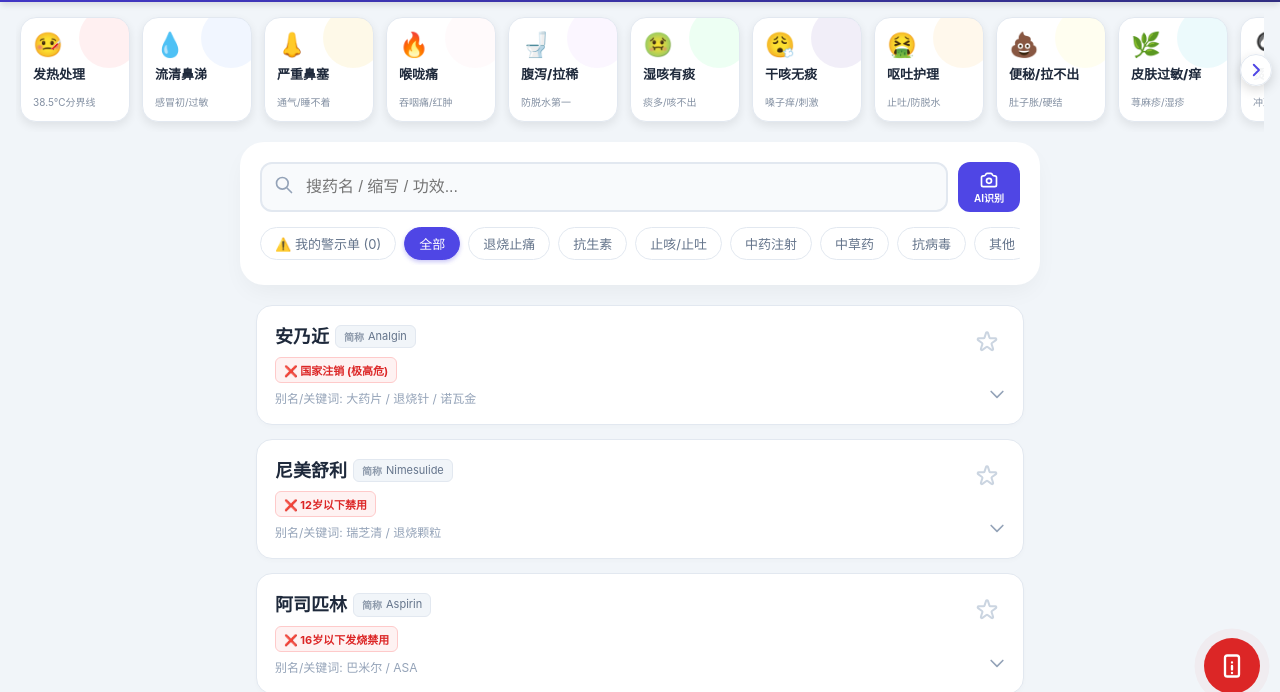
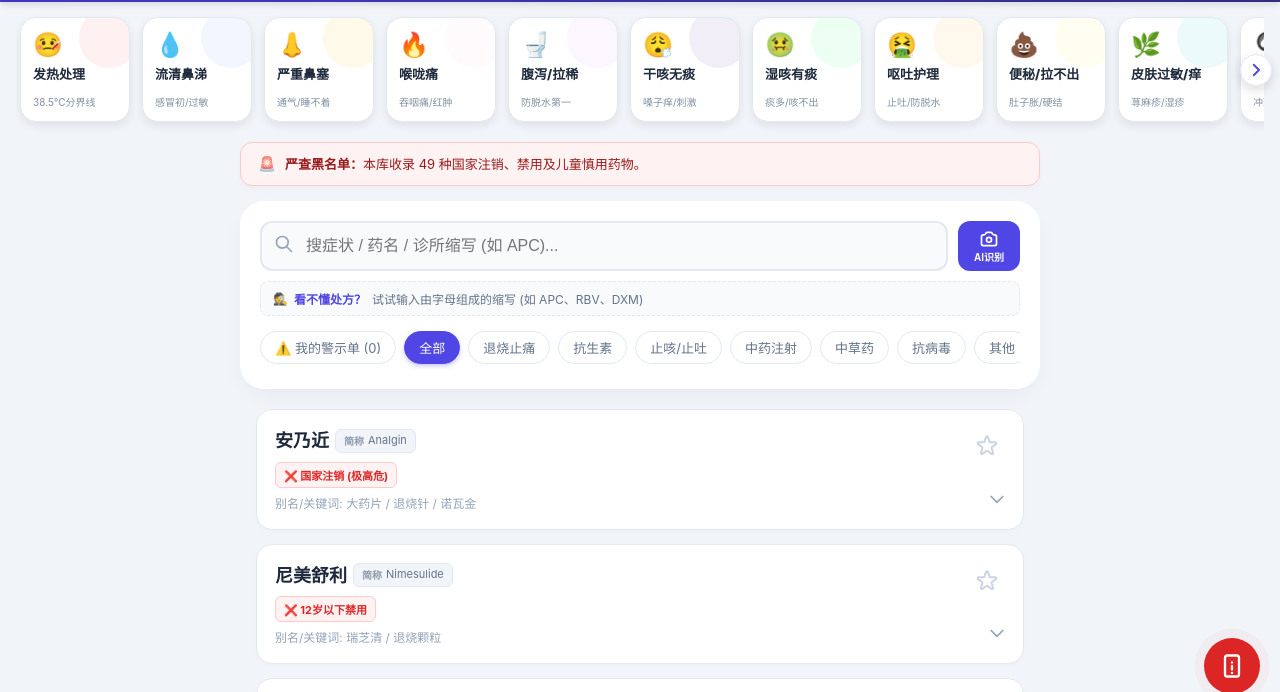
Before and after one commit to woshishui112/index.html, a plain HTML site: page index.html in a window 1280 px wide. Shown: the part 86-778 px from the top of the page. Drawn offline with Linux system fonts and the light colour scheme.

Commit message:
Update index.html

```diff
--- a/index.html
+++ b/index.html
@@ -45,13 +45,12 @@
         .icon-btn { background: rgba(255,255,255,0.2); border: none; color: white; width: 36px; height: 36px; border-radius: 50%; display: flex; align-items: center; justify-content: center; cursor: pointer; transition: 0.2s; }
         .icon-btn:active { transform: scale(0.9); background: rgba(255,255,255,0.3); }
 
-        /* === 指南卡片区 (带箭头) === */
-        .guide-section { margin: -25px 0 10px 0; padding: 0 16px; position: relative; z-index: 101; }
+        /* 指南卡片区 */
+        .guide-section { margin: -25px 0 10px 0; padding: 0 16px; position: relative; z-index: 101; transition: all 0.3s; }
+        .guide-section.hidden { display: none; }
 
-        /* 箭头容器 */
         .guide-wrapper { position: relative; }
 
-        /* 左右箭头样式 */
         .nav-arrow {
             position: absolute; top: 50%; transform: translateY(-50%);
             width: 32px; height: 32px; border-radius: 50%;
@@ -61,36 +60,24 @@
             color: var(--primary);
             display: flex; align-items: center; justify-content: center;
             z-index: 105; cursor: pointer; transition: all 0.3s;
-            opacity: 0; pointer-events: none; /* 默认隐藏 */
+            opacity: 0; pointer-events: none;
         }
-        /* 显示状态 */
         .nav-arrow.visible { opacity: 1; pointer-events: auto; }
         .nav-arrow:active { transform: translateY(-50%) scale(0.9); background: #f1f5f9; }
-
         .nav-arrow.left { left: -8px; }
         .nav-arrow.right { right: -8px; }
-
         body.dark-mode .nav-arrow { background: #334155; color: white; border-color: #475569; }
 
         .guide-scroll { display: flex; gap: 12px; overflow-x: auto; padding: 10px 4px; scrollbar-width: none; -webkit-overflow-scrolling: touch; scroll-behavior: smooth; }
         .guide-scroll::-webkit-scrollbar { display: none; }
 
         .guide-card {
-            flex: 0 0 auto;
-            width: 110px;
-            height: 105px;
-            background: var(--card-bg);
-            border-radius: 16px;
-            padding: 12px;
+            flex: 0 0 auto; width: 110px; height: 105px;
+            background: var(--card-bg); border-radius: 16px; padding: 12px;
             box-shadow: 0 4px 10px rgba(0,0,0,0.08);
-            display: flex;
-            flex-direction: column;
-            justify-content: space-between;
-            cursor: pointer;
-            transition: transform 0.2s;
-            border: 1px solid var(--border);
-            position: relative;
-            overflow: hidden;
+            display: flex; flex-direction: column; justify-content: space-between;
+            cursor: pointer; transition: transform 0.2s;
+            border: 1px solid var(--border); position: relative; overflow: hidden;
         }
         .guide-card:active { transform: scale(0.95); }
         .guide-icon { font-size: 24px; margin-bottom: 5px; }
@@ -98,17 +85,33 @@
         .guide-sub { font-size: 10px; color: var(--text-sub); opacity: 0.8; margin-top: 2px; }
         .guide-bg { position: absolute; top: -10px; right: -10px; width: 60px; height: 60px; border-radius: 50%; opacity: 0.15; }
 
+        /* 警示横幅样式 */
+        .alert-banner {
+            max-width: 800px; margin: 0 16px 15px 16px;
+            background: #fef2f2; border: 1px solid #fecaca; border-radius: 12px;
+            padding: 10px 16px; color: #991b1b; font-size: 13px; line-height: 1.4;
+            display: flex; align-items: center; box-shadow: 0 2px 6px rgba(220,38,38,0.05);
+        }
+        @media (min-width: 832px) { .alert-banner { margin: 0 auto 15px auto; } }
+        body.dark-mode .alert-banner { background: rgba(127, 29, 29, 0.2); border-color: rgba(127, 29, 29, 0.4); color: #fca5a5; }
+        .pulse-icon { margin-right: 8px; font-size: 16px; animation: pulseText 2s infinite; }
+        @keyframes pulseText { 0% { opacity: 1; transform: scale(1); } 50% { opacity: 0.6; transform: scale(0.9); } 100% { opacity: 1; transform: scale(1); } }
+
         /* 搜索区样式 */
         .search-section { background: var(--card-bg); padding: 20px; border-radius: 24px; box-shadow: 0 10px 25px -5px rgba(0,0,0,0.05); margin: 0 16px 20px 16px; transition: background 0.3s; }
         @media (min-width: 832px) { .search-section { margin: 0 auto 20px auto; max-width: 800px; } }
 
-        .search-container { position: relative; display: flex; gap: 10px; margin-bottom: 15px; }
+        .search-container { position: relative; display: flex; gap: 10px; margin-bottom: 10px; } /* 底部间距调小给提示语 */
         input { width: 100%; padding: 14px 14px 14px 44px; font-size: 16px; border: 2px solid var(--border); border-radius: 12px; outline: none; transition: all 0.3s; background: var(--input-bg); color: var(--text-main); }
         input:focus { border-color: var(--primary); background: var(--card-bg); box-shadow: 0 0 0 3px rgba(79, 70, 229, 0.1); }
         .search-icon { position: absolute; left: 14px; top: 50%; transform: translateY(-50%); color: #94a3b8; }
 
         .cam-btn { background: var(--primary); color: white; border: none; padding: 0 16px; border-radius: 12px; font-weight: bold; cursor: pointer; display: flex; flex-direction: column; align-items: center; justify-content: center; font-size: 10px; min-width: 60px; transition: 0.2s; }
         .cam-btn:active { transform: scale(0.95); background: #3730a3; }
+
+        /* [新增] 缩写搜索提示 */
+        .search-hint { font-size: 12px; color: var(--text-sub); margin-bottom: 15px; display: flex; align-items: center; gap: 6px; background: var(--input-bg); padding: 8px 12px; border-radius: 8px; border: 1px dashed var(--border); }
+        .search-hint b { color: var(--primary); }
 
         /* 标签按钮 */
         .tags { display: flex; gap: 8px; overflow-x: auto; padding-bottom: 5px; -webkit-overflow-scrolling: touch; scrollbar-width: none; }
@@ -218,26 +221,28 @@
     </header>
 
     <!-- 症状对策指南区 (带左右箭头) -->
-    <div class="guide-section">
+    <div class="guide-section" id="guideSection">
         <h4 style="margin: 0 0 10px 0; color: white; font-size: 14px; opacity: 0.9;">📋 症状对策 / 快速查阅</h4>
 
-        <!-- 箭头包裹层 -->
         <div class="guide-wrapper">
-            <!-- 左箭头 -->
             <button class="nav-arrow left" id="navLeft" onclick="scrollGuide(-1)">
                 <svg width="20" height="20" fill="none" stroke="currentColor" stroke-width="2.5" viewBox="0 0 24 24"><path stroke-linecap="round" stroke-linejoin="round" d="M15 19l-7-7 7-7"></path></svg>
             </button>
 
-            <!-- 滚动区域 -->
             <div class="guide-scroll" id="guideContainer" onscroll="checkArrows()">
                 <!-- JS 生成卡片 -->
             </div>
 
-            <!-- 右箭头 -->
             <button class="nav-arrow right visible" id="navRight" onclick="scrollGuide(1)">
                 <svg width="20" height="20" fill="none" stroke="currentColor" stroke-width="2.5" viewBox="0 0 24 24"><path stroke-linecap="round" stroke-linejoin="round" d="M9 5l7 7-7 7"></path></svg>
             </button>
         </div>
+    </div>
+
+    <!-- 警示横幅 -->
+    <div class="alert-banner">
+        <div class="pulse-icon">🚨</div>
+        <div><b>严查黑名单：</b>本库收录 49 种国家注销、禁用及儿童慎用药物。</div>
     </div>
 
     <div class="search-section">
@@ -246,12 +251,16 @@
                 <span class="search-icon">
                     <svg width="20" height="20" fill="none" stroke="currentColor" stroke-width="2" viewBox="0 0 24 24"><path stroke-linecap="round" stroke-linejoin="round" d="M21 21l-6-6m2-5a7 7 0 11-14 0 7 7 0 0114 0z"></path></svg>
                 </span>
-                <input type="text" id="searchInput" placeholder="搜药名 / 缩写 / 功效..." oninput="renderList()">
+                <input type="text" id="searchInput" placeholder="搜症状 / 药名 / 诊所缩写 (如 APC)..." oninput="searchAll()">
             </div>
             <button class="cam-btn" onclick="startScan()">
                 <svg width="20" height="20" fill="none" stroke="currentColor" stroke-width="2" viewBox="0 0 24 24"><path stroke-linecap="round" stroke-linejoin="round" d="M3 9a2 2 0 012-2h.93a2 2 0 001.664-.89l.812-1.22A2 2 0 0110.07 4h3.86a2 2 0 011.664.89l.812 1.22A2 2 0 0018.07 7H19a2 2 0 012 2v9a2 2 0 01-2 2H5a2 2 0 01-2-2V9z"></path><path stroke-linecap="round" stroke-linejoin="round" d="M15 13a3 3 0 11-6 0 3 3 0 016 0z"></path></svg>
                 AI识别
             </button>
+        </div>
+        <!-- [新增] 缩写搜索提示 -->
+        <div class="search-hint">
+            <span>🕵️</span> <b>看不懂处方？</b> 试试输入由字母组成的缩写 (如 APC、RBV、DXM)
         </div>
         <div class="tags" id="categoryTags">
             <!-- JS生成标签 -->
@@ -376,7 +385,7 @@
                 bg: "#ff9a9e",
                 content: {
                     good: "✅ <b>首选药物：</b><br>1. 对乙酰氨基酚 (泰诺林)<br>2. 布洛芬 (美林)<br><small>*只选一种，间隔4-6小时。</small>",
-                    bad: "❌ <b>千万别做：</b><br>1. 捂汗 (导致热惊厥)<br>2. 酒精擦身 (中毒风险)<br>3. 两种退烧药混吃",
+                    bad: "❌ <b>千万别做：</b><br>1. 捂汗 (导致热惊厥)<br>2. 酒精擦身 (中毒风险)<br>3. 两种退烧药混吃<br>🚫 <b>绝对禁用：</b>安乃近、尼美舒利、氨基比林、阿司匹林(儿童)、赖氨匹林。",
                     info: "💡 <b>就医信号：</b><br>精神状态差、持续高烧不退、出现皮疹或呼吸困难。"
                 }
             },
@@ -387,7 +396,7 @@
                 bg: "#a1c4fd",
                 content: {
                     good: "✅ <b>推荐方案：</b><br>1. 生理盐水洗鼻 (最安全)<br>2. 扑尔敏/氯雷他定 (抗过敏药可止涕)<br>3. 多喝温水",
-                    bad: "❌ <b>避坑：</b><br>1. 别吃抗生素 (清鼻涕多为病毒或过敏)<br>2. 别用纸巾用力擤 (防中耳炎)",
+                    bad: "❌ <b>避坑：</b><br>1. 别吃抗生素 (清鼻涕多为病毒或过敏)<br>2. 别用纸巾用力擤 (防中耳炎)<br>🚫 <b>禁用：</b>萘甲唑啉(滴鼻净)、艾畅(老版)。",
                     info: "💡 <b>区分：</b><br>清鼻涕通常是感冒初期或过敏；黄脓鼻涕可能是细菌感染或感冒后期。"
                 }
             },
@@ -420,8 +429,19 @@
                 bg: "#e0c3fc",
                 content: {
                     good: "✅ <b>核心治疗：</b><br>1. 口服补液盐III (ORS) <b>最重要！</b><br>2. 蒙脱石散 (物理止泻)<br>3. 益生菌",
-                    bad: "❌ <b>禁忌：</b><br>1. 禁食 (拉肚子更要吃易消化食物)<br>2. 儿童禁用洛哌丁胺 (易致肠梗阻)",
+                    bad: "❌ <b>禁忌：</b><br>1. 禁食 (拉肚子更要吃易消化食物)<br>🚫 <b>禁用：</b>洛哌丁胺(易蒙停-儿童禁用)、诺氟沙星(影响骨骼)。",
                     info: "💡 <b>注意：</b><br>如果出现眼窝凹陷、尿量减少、精神萎靡，说明严重脱水，必须马上去医院！"
+                }
+            },
+            {
+                icon: "😮‍💨",
+                title: "干咳无痰",
+                subtitle: "嗓子痒/刺激",
+                bg: "#a18cd1",
+                content: {
+                    good: "✅ <b>推荐药物：</b><br>1. 右美沙芬 (中枢镇咳)<br>2. 蜂蜜 (1岁以上)<br>3. 润喉糖 (缓解刺激)",
+                    bad: "❌ <b>避坑：</b><br>乱用抗生素 (头孢无效)<br>🚫 <b>禁用：</b>可待因(罂粟壳)、异丙嗪(非那根)、复方甘草片。",
+                    info: "💡 <b>注意：</b><br>如果是夜间咳嗽剧烈，可能与过敏或鼻涕倒流有关。"
                 }
             },
             {
@@ -436,29 +456,16 @@
                 }
             },
             {
-                icon: "😮‍💨",
-                title: "干咳无痰",
-                subtitle: "嗓子痒/刺激",
-                bg: "#a18cd1",
-                content: {
-                    good: "✅ <b>推荐药物：</b><br>1. 右美沙芬 (中枢镇咳)<br>2. 蜂蜜 (1岁以上)<br>3. 润喉糖 (缓解刺激)",
-                    bad: "❌ <b>避坑：</b><br>1. 乱用抗生素 (头孢无效)<br>2. 长期吃甘草片 (成瘾)",
-                    info: "💡 <b>注意：</b><br>如果是夜间咳嗽剧烈，可能与过敏或鼻涕倒流有关。"
-                }
-            },
-            // [新增] 1. 呕吐
-            {
                 icon: "🤮",
                 title: "呕吐护理",
                 subtitle: "止吐/防脱水",
                 bg: "#ffcc80",
                 content: {
                     good: "✅ <b>正确步骤：</b><br>1. 暂停进食1-2小时让胃休息<br>2. 少量多次喝口服补液盐或水<br>3. 侧卧睡姿防呛咳",
-                    bad: "❌ <b>禁忌：</b><br>1. 强迫进食 (会吐更厉害)<br>2. 自行服用止吐药 (很多止吐药儿童禁用，如甲氧氯普胺)",
+                    bad: "❌ <b>禁忌：</b><br>强迫进食 (会吐更厉害)<br>🚫 <b>慎用：</b>甲氧氯普胺(胃复安-儿童易致锥体外系反应)。",
                     info: "💡 <b>警惕：</b><br>若呕吐呈喷射状、伴剧烈头痛或精神极差，可能是脑炎或肠梗阻，速去医院。"
                 }
             },
-            // [新增] 2. 便秘
             {
                 icon: "💩",
                 title: "便秘/拉不出",
@@ -466,11 +473,10 @@
                 bg: "#fff59d",
                 content: {
                     good: "✅ <b>安全用药：</b><br>1. 乳果糖 (最安全，软化大便)<br>2. 开塞露 (仅限临时救急)<br>3. 多吃西梅/火龙果",
-                    bad: "❌ <b>避坑：</b><br>1. 长期喝番泻叶/肠清茶 (会导致结肠黑变病)<br>2. 给孩子用“果导片” (已注销致癌物)",
+                    bad: "❌ <b>避坑：</b><br>长期喝番泻叶/肠清茶<br>🚫 <b>禁用：</b>酚酞片(果导片-致癌已注销)。",
                     info: "💡 <b>警惕：</b><br>超过3天不排便且伴有腹痛、呕吐、不排气，警惕肠梗阻。"
                 }
             },
-            // [新增] 3. 过敏
             {
                 icon: "🌿",
                 title: "皮肤过敏/痒",
@@ -482,7 +488,6 @@
                     info: "💡 <b>致命信号：</b><br>若出现<b>呼吸困难</b>、声音嘶哑或嘴唇肿胀，是喉头水肿 (会窒息)，必须立刻打120！"
                 }
             },
-            // [新增] 4. 烫伤
             {
                 icon: "🍳",
                 title: "烫伤急救",
@@ -512,7 +517,7 @@
                 bg: "#4facfe",
                 content: {
                     good: "✅ <b>对症治疗：</b><br>1. 奥司他韦 (仅限流感)<br>2. 生理盐水洗鼻<br>3. 多休息多喝水",
-                    bad: "❌ <b>无特效药：</b><br>普通病毒感冒没有特效药！<br>乱吃抗病毒口服液多为心理安慰。",
+                    bad: "❌ <b>无特效药：</b><br>普通病毒感冒没有特效药！<br>乱吃抗病毒口服液多为心理安慰<br>🚫 <b>慎用：</b>利巴韦林、阿米卡星。",
                     info: "💡 <b>自愈周期：</b><br>通常7-10天会自己好。药物只是让你舒服一点，不能缩短病程。"
                 }
             }
@@ -528,23 +533,7 @@
         }
 
         function init() {
-            // 渲染指南卡片
-            const guideContainer = document.getElementById('guideContainer');
-            guideData.forEach((item, index) => {
-                const div = document.createElement('div');
-                div.className = 'guide-card';
-                div.innerHTML = `
-                    <div class="guide-bg" style="background:${item.bg}"></div>
-                    <div>
-                        <div class="guide-icon">${item.icon}</div>
-                        <div class="guide-title">${item.title}</div>
-                    </div>
-                    <div class="guide-sub">${item.subtitle}</div>
-                `;
-                div.onclick = () => openGuide(index);
-                guideContainer.appendChild(div);
-            });
-            // 初始化检查箭头状态
+            renderGuides(""); // 初始渲染所有指南
             setTimeout(checkArrows, 100);
 
             // 渲染标签
@@ -570,32 +559,76 @@
             renderList();
         }
 
+        // [核心] 双向搜索功能
+        function searchAll() {
+            const searchTerm = document.getElementById('searchInput').value.toLowerCase().trim();
+            renderList(searchTerm);
+            renderGuides(searchTerm);
+        }
+
+        // 渲染指南卡片 (支持搜索过滤)
+        function renderGuides(searchTerm) {
+            const container = document.getElementById('guideContainer');
+            container.innerHTML = '';
+
+            // 过滤逻辑：搜索 标题、副标题 或 内容
+            const filtered = guideData.filter(item => {
+                if (!searchTerm) return true;
+                const str = (item.title + item.subtitle + JSON.stringify(item.content)).toLowerCase();
+                return str.includes(searchTerm);
+            });
+
+            // 渲染过滤后的卡片
+            filtered.forEach((item) => {
+                // 必须找到原始 index 才能正确打开弹窗
+                const originalIndex = guideData.indexOf(item);
+
+                const div = document.createElement('div');
+                div.className = 'guide-card';
+                div.innerHTML = `
+                    <div class="guide-bg" style="background:${item.bg}"></div>
+                    <div>
+                        <div class="guide-icon">${item.icon}</div>
+                        <div class="guide-title">${item.title}</div>
+                    </div>
+                    <div class="guide-sub">${item.subtitle}</div>
+                `;
+                div.onclick = () => openGuide(originalIndex);
+                container.appendChild(div);
+            });
+
+            // 检查是否显示区域 (无结果时隐藏)
+            const section = document.getElementById('guideSection');
+            if (filtered.length === 0 && searchTerm !== "") {
+                section.classList.add('hidden');
+            } else {
+                section.classList.remove('hidden');
+            }
+
+            // 更新箭头状态
+            setTimeout(checkArrows, 100);
+        }
+
         // 滚动箭头逻辑
         function scrollGuide(direction) {
             const container = document.getElementById('guideContainer');
-            const scrollAmount = 200; // 每次滚动距离
-            container.scrollBy({
-                left: direction * scrollAmount,
-                behavior: 'smooth'
-            });
-            setTimeout(checkArrows, 300); // 滚动后检查箭头
+            const scrollAmount = 200;
+            container.scrollBy({ left: direction * scrollAmount, behavior: 'smooth' });
+            setTimeout(checkArrows, 300);
         }
 
         function checkArrows() {
             const container = document.getElementById('guideContainer');
             const leftArrow = document.getElementById('navLeft');
             const rightArrow = document.getElementById('navRight');
-
             const tolerance = 2;
 
-            // 检查左边
             if (container.scrollLeft > tolerance) {
                 leftArrow.classList.add('visible');
             } else {
                 leftArrow.classList.remove('visible');
             }
 
-            // 检查右边
             if (container.scrollWidth - container.clientWidth - container.scrollLeft > tolerance) {
                 rightArrow.classList.add('visible');
             } else {
@@ -675,8 +708,12 @@
             }
         }
 
-        function renderList() {
-            const searchTerm = document.getElementById('searchInput').value.toLowerCase();
+        function renderList(searchTerm = "") {
+            // 如果没有传参，则获取输入框的值
+            if (searchTerm === "") {
+                searchTerm = document.getElementById('searchInput').value.toLowerCase().trim();
+            }
+
             const container = document.getElementById('drugList');
             container.innerHTML = '';
 
@@ -806,7 +843,8 @@
                 document.querySelectorAll('.tag').forEach(t => t.classList.remove('active'));
                 document.querySelectorAll('.tag')[1].classList.add('active');
 
-                renderList();
+                // 这里调用 searchAll 触发双向搜索
+                searchAll();
 
                 setTimeout(() => {
                     const firstCard = document.querySelector('.card');
```
